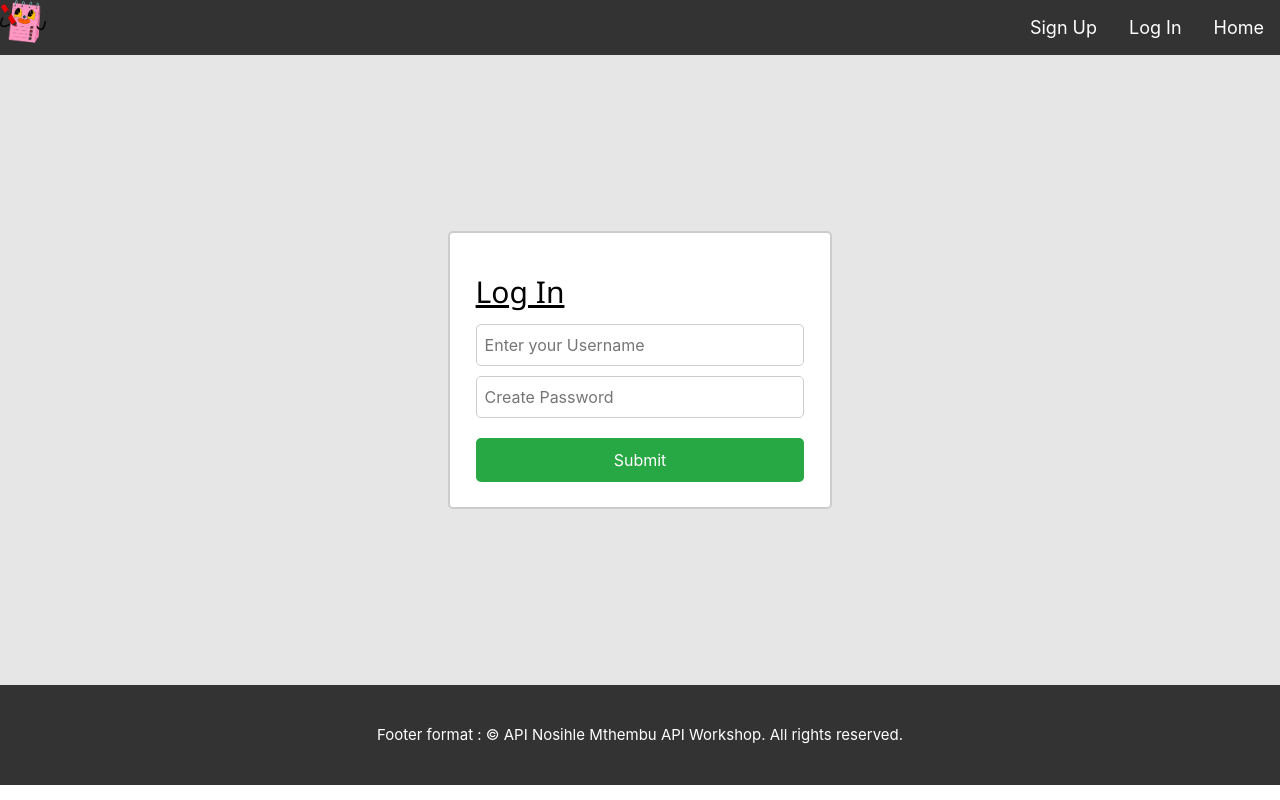
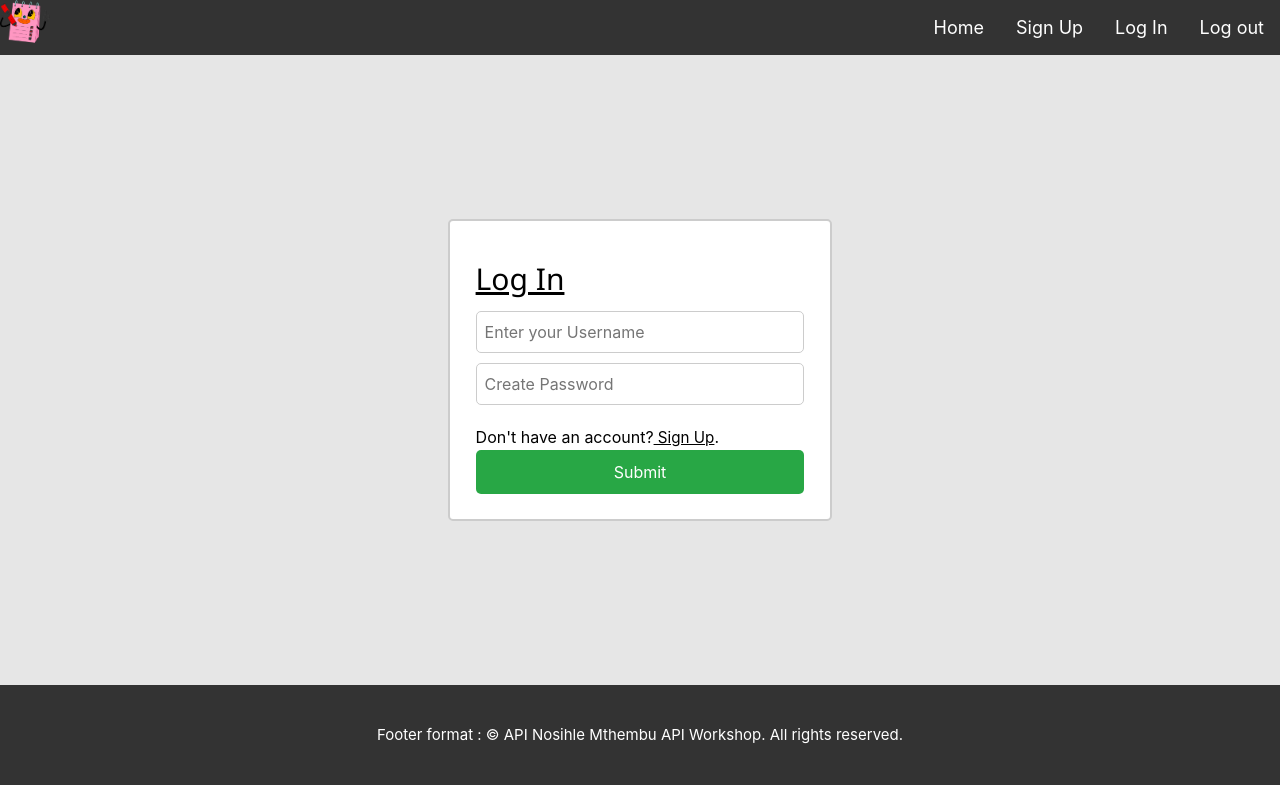
Before and after one commit to Nosihle-Mthembu/MyPractice-Login, a React (Create React App) app in the folder client/: page /login in a window 1280 px wide. Built offline with nearby package versions, Linux system fonts and the light colour scheme.

Commit message:
feat:touchUps

```diff
--- a/client/src/App.css
+++ b/client/src/App.css
@@ -16,10 +16,7 @@
     margin: 0
   }
 
-
   .HomeFontColor{
-    font-size: 130%;
-    -webkit-text-stroke: 1px white;
     color: transparent;
   }
 
@@ -27,53 +24,7 @@
     color: white;
   }
 
-  .AboutFontColor{
-    color: rgb(146, 129, 235);
-    font-size: 130%;
-  }
-
-  .home{
-    background-color: #e6e6e6;
-  }
-
-  .about{
-    color: #392074;
-  }
-
-  .horizontal{
-    border-top: 1px solid #D9A944;
-  }
-
-  ul {
-    list-style-type: none;
-    margin: 0;
-    padding: 0;
-    overflow: hidden;
-    background-color: #333;
-  }
-
-  li {
-    float: right;
-  }
-
-  li a {
-    display: block;
-    color: white;
-    text-align: center;
-    padding: 14px 16px;
-    text-decoration: none;
-  }
-
-  li a:hover:not(.active) {
+  li:hover:not(.active) {
     background-color: #111;
     border-radius: 30%;
   }
-
-
-  Link{
-    color:rgb(61, 37, 121);
-  }
-
-  .footer{
-    background-color: #333;
-  }
--- a/client/src/pages/Home.jsx
+++ b/client/src/pages/Home.jsx
@@ -22,9 +22,9 @@ function Home() {
     return (<>
 
         <div style={{position:"relative"}}>
-            <h1 className="HomeFontColor" style={{fontSize:80, position:"absolute", marginLeft: 500, marginTop:270}}>TO-DO <span className="FontNameList">LIST</span></h1>
+            <h1 className='HomeFontColor' style={{fontSize:80, position:"absolute", WebkitTextStroke:"1px white",marginLeft: 500, marginTop:270}}>TO-DO LIST</h1>
             <button className="w3-btn  w3-padding-small w3-round-large" style={{backgroundColor:"transparent", border:"1px solid white", position:"absolute", marginLeft: 660, marginTop:375}}>
-                <Link to="Login" style={{textDecoration:"none", color:"white", fontWeight:"bold"}}> Let's Go...</Link>
+                <Link to="registration" style={{textDecoration:"none", color:"white", fontWeight:"bold"}}> Let's Go...</Link>
             </button>
             <div className="mySlides" style={{backgroundImage:`url(${require("../Assets/Gemini_Generated_Image_e7yt0ze7yt0ze7yt.jfif")})`,backgroundRepeat:"no-repeat",backgroundSize:"cover",  height:730}}></div>
             <div className="mySlides" style={{backgroundImage:`url(${require("../Assets/Gemini_Generated_Image_e7yt10e7yt10e7yt.jfif")})`,backgroundRepeat:"no-repeat",backgroundSize:"cover",  height:730}}></div>
@@ -33,13 +33,13 @@ function Home() {
             <div className="mySlides" style={{backgroundImage:`url(${require("../Assets/Gemini_Generated_Image_k47tg6k47tg6k47t.jfif")})`,backgroundRepeat:"no-repeat",backgroundSize:"cover",  height:730}}></div>
             <div className="mySlides" style={{backgroundImage:`url(${require("../Assets/Gemini_Generated_Image_k47tg7k47tg7k47t.jfif")})`,backgroundRepeat:"no-repeat",backgroundSize:"cover",  height:730}}></div>
 
-            <div className="home" style={{padding:50,display:"grid", gridTemplateColumns:"auto auto"}}>
+            <div style={{padding:50,display:"grid", gridTemplateColumns:"auto auto", backgroundColor:"#e6e6e6"}}>
                 <div>
-                    <h1 className='about' style={{fontSize:80, marginLeft:160, marginTop:50}}>About</h1>
-                    <hr className='horizontal'/>
-                    <p className="AboutFontColor" style={{marginTop:50}}>Lorem ipsum dolor sit amet, consectetur adipiscing elit, sed do eiusmod tempor incididunt ut labore et dolore magna aliqua. Ut enim ad minim veniam, quis nostrud exercitation ullamco laboris nisi ut aliquip ex ea commodo consequat. Duis aute irure dolor in reprehenderit in voluptate velit esse cillum dolore eu fugiat nulla pariatur. Excepteur sint occaecat cupidatat non proident, sunt in culpa qui officia deserunt mollit anim id est laborum.</p>
-                    <button className="w3-btn w3-padding-small w3-round-large" style={{backgroundColor:"transparent", marginTop:10, border: "1px solid #D9A944"}}>
-                        <Link to="Login" style={{textDecoration:"none",fontWeight:"bold", color:"rgb(146, 129, 235)"}}> Let's Go</Link>
+                    <h1 style={{fontSize:80, marginLeft:160, marginTop:50, color:"#392074"}}>About</h1>
+                    <hr style={{borderTop:"1px solid #D9A944"}}/>
+                    <p style={{marginTop:50, color: "rgb(146, 129, 235)", fontSize:"130%"}}>The To-Do List Application is a simple and intuitive task management tool designed to help users stay organized and productive. With this app, users can create, edit, prioritize, and delete tasks based on their importance. The app's user-friendly interface ensures that you can quickly add new tasks, search through existing ones, and manage your daily activities with ease. Whether you're managing a work project, organizing daily errands, or planning a personal event, the To-Do List Application is the perfect companion to stay on top of your tasks and boost your productivity.</p>
+                    <button className="w3-btn w3-padding-small w3-round-large" style={{backgroundColor:"transparent", marginTop:10, border: "1px solid #D9A944",color:"rgb(61, 37, 121)"}}>
+                        <Link to="registration" style={{textDecoration:"none",fontWeight:"bold", color:"rgb(146, 129, 235)"}}> Let's Go</Link>
                     </button>
                 </div>
                 <div style={{backgroundImage:`url(${require("../Assets/6b1c88d705fced6e33432e2e0c55491e-removebg-preview.png"
--- a/client/src/pages/Landing.jsx
+++ b/client/src/pages/Landing.jsx
@@ -86,7 +86,7 @@ function LandingPage() {
   );
 
   return (
-    <div className="home-container" style={{ backgroundColor: "#7C7D78", width: "100%", display: "grid"}}>
+    <div className="home-container" style={{backgroundColor: "#7C7D78", width: "100%", display: "grid"}}>
       <h1 className="home-title" style={{textAlign:"center",textDecoration:"underline", fontSize:50, fontWeight:"bolder"}}>To Do List</h1>
       <div style={{display:"flex", alignContent:"center", justifyContent:"space-around"}}>
         <div>
@@ -122,6 +122,7 @@ function LandingPage() {
       </div>
 
       <div>
+        <div style={{display: "grid", gridTemplateColumns: "auto auto auto"}}>
           {filteredTasks.map((task) => (
           <div key={task.id}>
             {editingTaskId === task.id ? (
@@ -129,7 +130,7 @@ function LandingPage() {
               <div
                 className={`w3-card-4 ${task.priority === 'High' ? 'w3-pale-red w3-leftbar w3-border-red' :
                 task.priority === 'Medium' ? 'w3-amber w3-leftbar w3-border-orange' : 'w3-pale-green w3-leftbar w3-border-green'}`}
-              style={{ position: "relative", marginTop: "3%", padding: "2%", width: "20%", height: "25%", borderRadius: "7%", textAlign: "center" }}>
+                style={{ position: "relative", marginTop: "3%", padding: "2%", width: "100%", height: "25%", borderRadius: "7%", textAlign: "center" }}>
                 <input
                   type="text"
                   value={editingTaskDescription}
@@ -149,11 +150,12 @@ function LandingPage() {
               </div>
             ) : (
               // View
-            <div className='card'>
+
+              <div className='card' style={{display:"flex", alignContent:"center", justifyContent:"center", width:350, height:200, gap:10}}>
                 <div
                   className={`w3-card-4 ${task.priority === 'High' ? 'w3-pale-red w3-leftbar w3-border-red' :
                   task.priority === 'Medium' ? 'w3-amber w3-leftbar w3-border-orange' : 'w3-pale-green w3-leftbar w3-border-green'}`}
-                style={{position: "relative",  marginTop: "3%", padding: "2%", width: "20%", height: "25%", borderRadius: "7%", textAlign: "center"}}>
+                  style={{position: "relative",  marginTop: "3%", padding: "2%", width: "80%", marginBottom:15, borderRadius: "7%", textAlign: "center"}}>
                   <div style={{ textAlign: "center", wordWrap: "break-word" }}>{task.description}</div>
                   <div className="w3-container">
                     <button className="w3-button w3-green" onClick={() => startEditing(task)}>Edit</button>
@@ -161,9 +163,11 @@ function LandingPage() {
                   </div>
                 </div>
               </div>
+
             )}
           </div>
           ))}
+        </div>
       </div>
     </div>
   );
--- a/client/src/pages/login.jsx
+++ b/client/src/pages/login.jsx
@@ -1,4 +1,5 @@
 import React, { useState } from 'react';
+import {Link} from 'react-router-dom';
 
 function Login({ onLogin }) {
   const [username, setUsername] = useState('');
@@ -6,7 +7,7 @@ function Login({ onLogin }) {
 
   const handleLogin = (e) => {
     e.preventDefault();
-    if (username === 'user' && password === 'password') {
+    if (username === username && password === password) {
       onLogin(true);
     } else {
       alert('Invalid credentials');
@@ -36,6 +37,10 @@ function Login({ onLogin }) {
               style={{ width: "100%", padding: "8px", borderRadius: "5px", border: "1px solid #ccc" }}
             />
           </div>
+          <p>
+            Don't have an account?
+            <Link to="/registration" style={{ fontSize: "95%" }}> Sign Up</Link>.
+          </p>
           <button type="submit" style={{ width: "100%", padding: "10px", borderRadius: "5px", border: "none", backgroundColor: "#28a745", color: "#fff" }}>
             Submit
           </button>
--- a/client/src/pages/nav.jsx
+++ b/client/src/pages/nav.jsx
@@ -2,20 +2,21 @@ import { Link } from "react-router-dom";
 
 const  Navigate = () => {
 
-
-
   return (
     <>
       <nav style={{margin: 0,padding: 0}}>
-        <ul>
-          <li>
-            <Link to="/" style={{textDecoration:"none",  fontSize:"120%"}}>Home</Link>
+        <ul style={{listStyleType:"none", margin:0, padding:0, overflow:"hidden", backgroundColor:"#333"}}>
+          <li style={{float:"right", display:"block", color:"white", textAlign:"center", padding:"14px 16px", textDecoration:"none"}}>
+            <Link to="/" style={{textDecoration:"none",  fontSize:"120%"}}>Log out</Link>
           </li>
-          <li>
+          <li style={{float:"right", display:"block", color:"white", textAlign:"center", padding:"14px 16px", textDecoration:"none"}}>
             <Link to="/login" style={{textDecoration:"none",  fontSize:"120%"}}>Log In</Link>
           </li>
-          <li>
+          <li style={{float:"right", display:"block", color:"white", textAlign:"center", padding:"14px 16px", textDecoration:"none"}}>
             <Link to="/registration" style={{textDecoration:"none",  fontSize:"120%",}}>Sign Up</Link>
+          </li>
+          <li style={{float:"right", display:"block", color:"white", textAlign:"center", padding:"14px 16px", textDecoration:"none"}}>
+            <Link to="/" style={{textDecoration:"none",  fontSize:"120%"}}>Home</Link>
           </li>
         <span style={{float:"left", marginRight:"50%", backgroundImage:`url(${require("../Assets/logow-removebg-preview.png")})`, backgroundRepeat:"no-repeat",backgroundSize:"cover", width:50, height:50}}></span>
         </ul>
--- a/client/src/pages/registration.jsx
+++ b/client/src/pages/registration.jsx
@@ -1,5 +1,4 @@
 import React, { useState } from 'react';
-import { Link } from 'react-router-dom';
 
 function Register() {
   const [username, setUsername] = useState('');
```
Also changed, not shown: 2 other files (tests, documents, lock files or other folders). Lines whose indentation alone changed are shown as unchanged.
